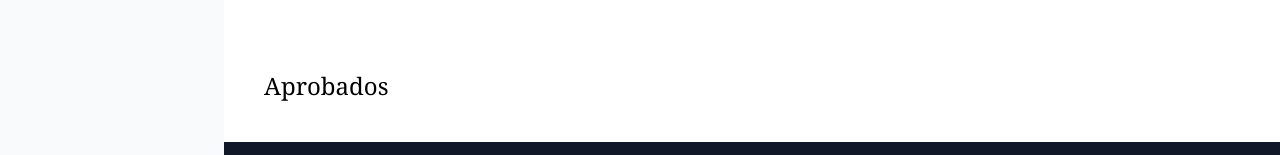
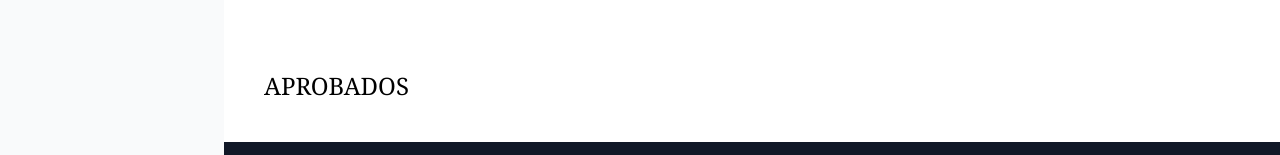
Before and after one commit to r-gabriel-f/adquisiciones, a React (Create React App) app in the folder Front_End/: page /cotizacion_gerencia in a window 1280 px wide. Shown: the part 450-605 px from the top of the page. Built offline with nearby package versions, Linux system fonts and the light colour scheme; no server answers.

Commit message:
SE CORRIGIO TEXTO

```diff
--- a/Front_End/src/compononts/Cotizacion/CotizacionGerencia.js
+++ b/Front_End/src/compononts/Cotizacion/CotizacionGerencia.js
@@ -171,7 +171,7 @@ export const CotizacionGerencia = ({ username }) => {
         </div>
 
         <div className="m-10 font-serif">
-          <h3 className="text-2xl">Aprobados</h3>
+          <h3 className="text-2xl">APROBADOS</h3>
         </div>
         <div className="overflow-x-auto overflow-y-auto h-64">
           <table className="border-collapse border border-gray-900">
```
